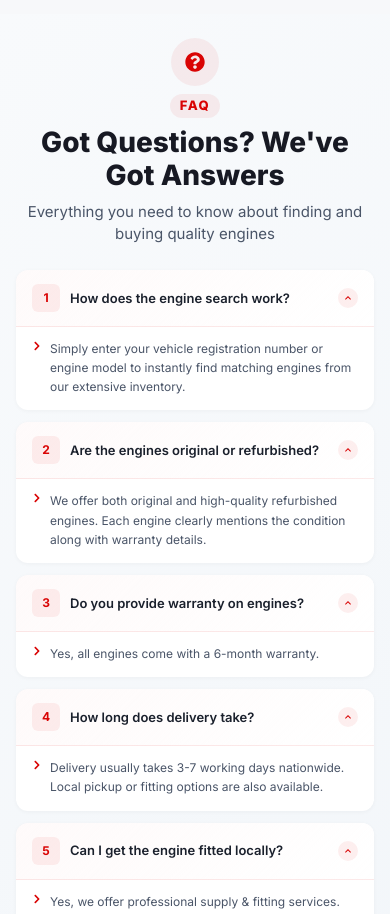
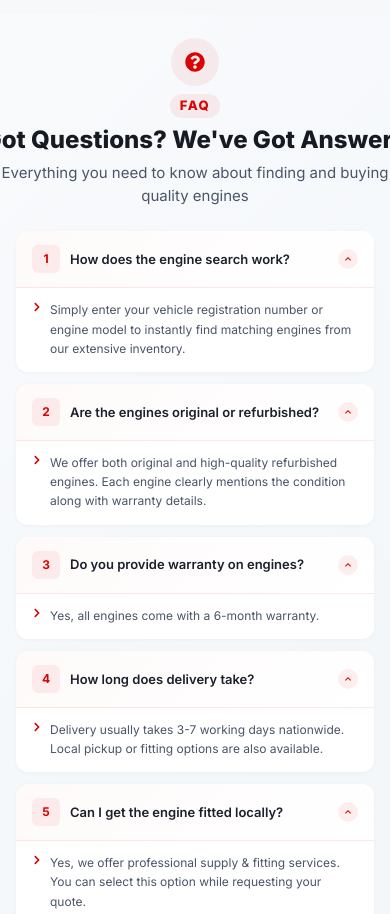
Before and after one commit to Tanushri-Dhote/industrial-marketplace, a React (Vite) app in the folder frontend/: page / in a window 390 px wide. Shown: the part 5820-6734 px from the top of the page. Built offline with nearby package versions, Linux system fonts and the light colour scheme; no server answers.

Commit message:
Ensure FAQ section heading does not wrap to two lines on mobile viewports

```diff
--- a/frontend/src/pages/FAQSection.jsx
+++ b/frontend/src/pages/FAQSection.jsx
@@ -147,10 +147,11 @@ export default function FAQSection() {
 
               <Heading
                 as="h2"
-                fontSize={{ base: "28px", md: "38px", lg: "42px" }}
+                fontSize={{ base: "20px", sm: "24px", md: "38px", lg: "42px" }}
                 fontWeight="800"
                 color="gray.900"
                 lineHeight="1.2"
+                whiteSpace="nowrap"
               >
                 Got Questions? We've Got Answers
               </Heading>
```
